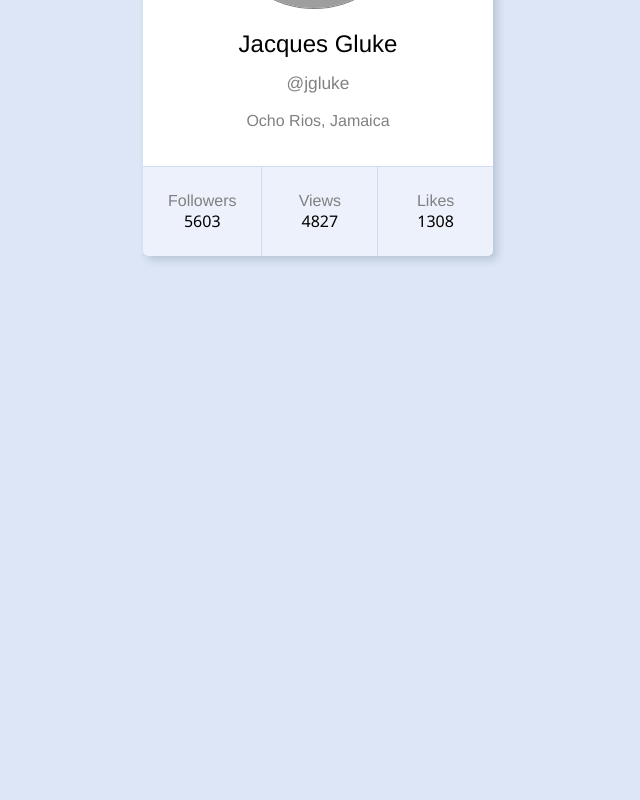
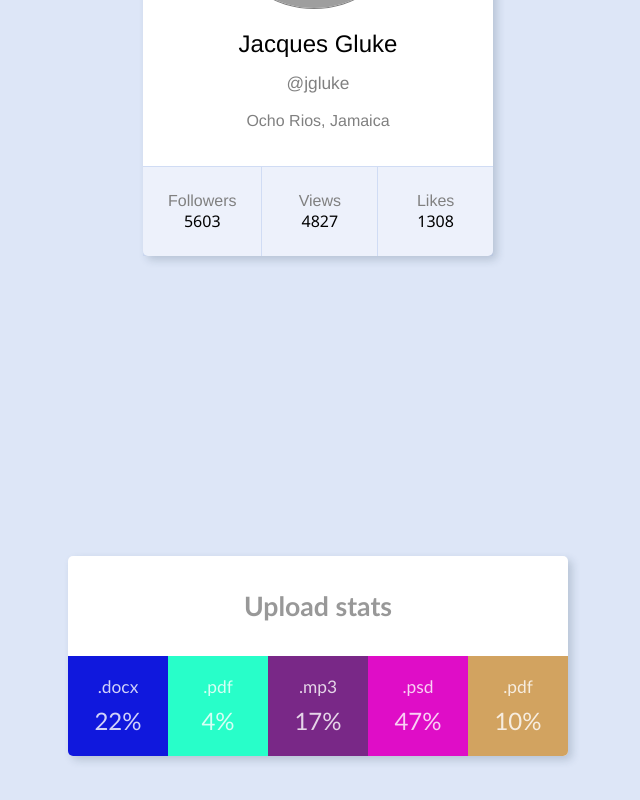
Before and after one commit to KAVASAKKI/react-js-homework, a React (Create React App) app: page / in a window 1280 px wide. Shown: the part 244-1044 px from the top of the page, without its empty margins (322-962 px from the left). Before the commit the page ends 800 px from the top, so only its background shows below. Built offline with nearby package versions, Linux system fonts and the light colour scheme; grey boxes are pictures that could not be loaded.

Commit message:
Added "Statistics" task

```diff
--- a/src/App.js
+++ b/src/App.js
@@ -1,8 +1,11 @@
-import Profile from 'components/Profile.js';
+import Profile from 'components/Profile/Profile.js';
+import Statistics from 'components/Statistics/Statistics';
 import user from './data/user.json';
+import stats from './data/data.json';
 
 export default function App() {
   return (
+    <>
       <div className="container">
         <Profile
           username={user.username}
@@ -12,5 +15,9 @@ export default function App() {
           stats={user.stats}
         />
       </div>
+      <div className="container">
+        <Statistics items={stats} />
+      </div>
+    </>
   );
 }
--- /dev/null
+++ b/src/components/Statistics/Statistics.js
@@ -0,0 +1,33 @@
+import PropsTypes from 'prop-types';
+import s from './Statistics.module.css';
+import randomColor from 'javascripts/random-color';
+
+export default function Statistics({ items }) {
+  return (
+    <section className={s.container}>
+      <h2 className={s.title}>Upload stats</h2>
+      <ul className={s.statsList}>
+        {items.map(item => (
+          <li
+            className={s.statsItem}
+            key={item.id}
+            style={{ backgroundColor: randomColor() }}
+          >
+            <span className={s.label}>{item.label}</span>
+            <span className={s.value}>{item.percentage}%</span>
+          </li>
+        ))}
+      </ul>
+    </section>
+  );
+}
+
+Statistics.PropsTypes = {
+  items: PropsTypes.arrayOf({
+    item: PropsTypes.shape({
+      id: PropsTypes.string,
+      label: PropsTypes.string.isRequired,
+      percentage: PropsTypes.number.isRequired,
+    }),
+  }),
+};
--- /dev/null
+++ b/src/components/Statistics/Statistics.module.css
@@ -0,0 +1,55 @@
+.container {
+  background-color: white;
+  text-align: center;
+
+  max-width: 500px;
+
+  border-radius: 5px;
+  box-shadow: 4px 4px 8px 0px rgba(34, 60, 80, 0.2);
+
+  font-family: 'Trebuchet MS', 'Lucida Sans Unicode', 'Lucida Grande',
+    'Lucida Sans', Arial, sans-serif;
+}
+
+.title {
+  display: flex;
+  justify-content: center;
+  align-items: center;
+
+  font-size: 20pt;
+  color: rgba(128, 128, 128, 0.808);
+
+  margin: 0px;
+  height: 100px;
+}
+
+.statsList {
+  display: flex;
+}
+
+.statsItem {
+  display: flex;
+  flex-direction: column;
+  justify-content: center;
+  align-items: center;
+
+  width: 100px;
+  height: 100px;
+
+  color: rgba(255, 255, 255, 0.808);
+}
+.statsItem:first-child {
+  border-bottom-left-radius: 5px;
+}
+.statsItem:last-child {
+  border-bottom-right-radius: 5px;
+}
+
+.label {
+  margin-bottom: 10px;
+  font-size: 13pt;
+}
+
+.value {
+  font-size: 18pt;
+}
--- /dev/null
+++ b/src/data/data.json
@@ -0,0 +1,7 @@
+[
+  { "id": "id-1", "label": ".docx", "percentage": 22 },
+  { "id": "id-2", "label": ".pdf", "percentage": 4 },
+  { "id": "id-3", "label": ".mp3", "percentage": 17 },
+  { "id": "id-4", "label": ".psd", "percentage": 47 },
+  { "id": "id-5", "label": ".pdf", "percentage": 10 }
+]
--- /dev/null
+++ b/src/javascripts/random-color.js
@@ -0,0 +1,3 @@
+export default function randomColor() {
+  return `#${Math.floor(Math.random() * 16777215).toString(16)}`;
+}
```
Lines whose indentation alone changed are shown as unchanged.
